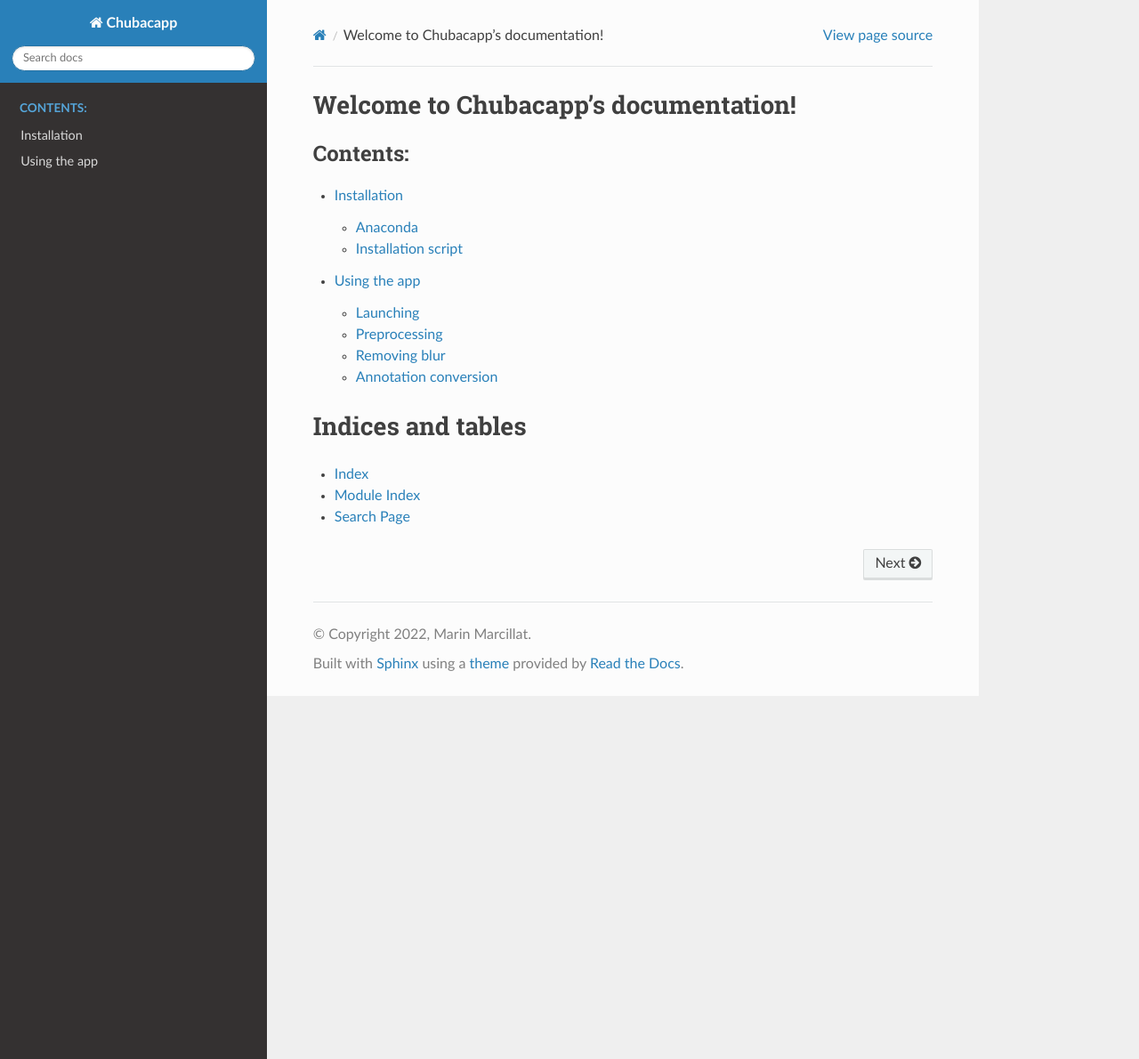
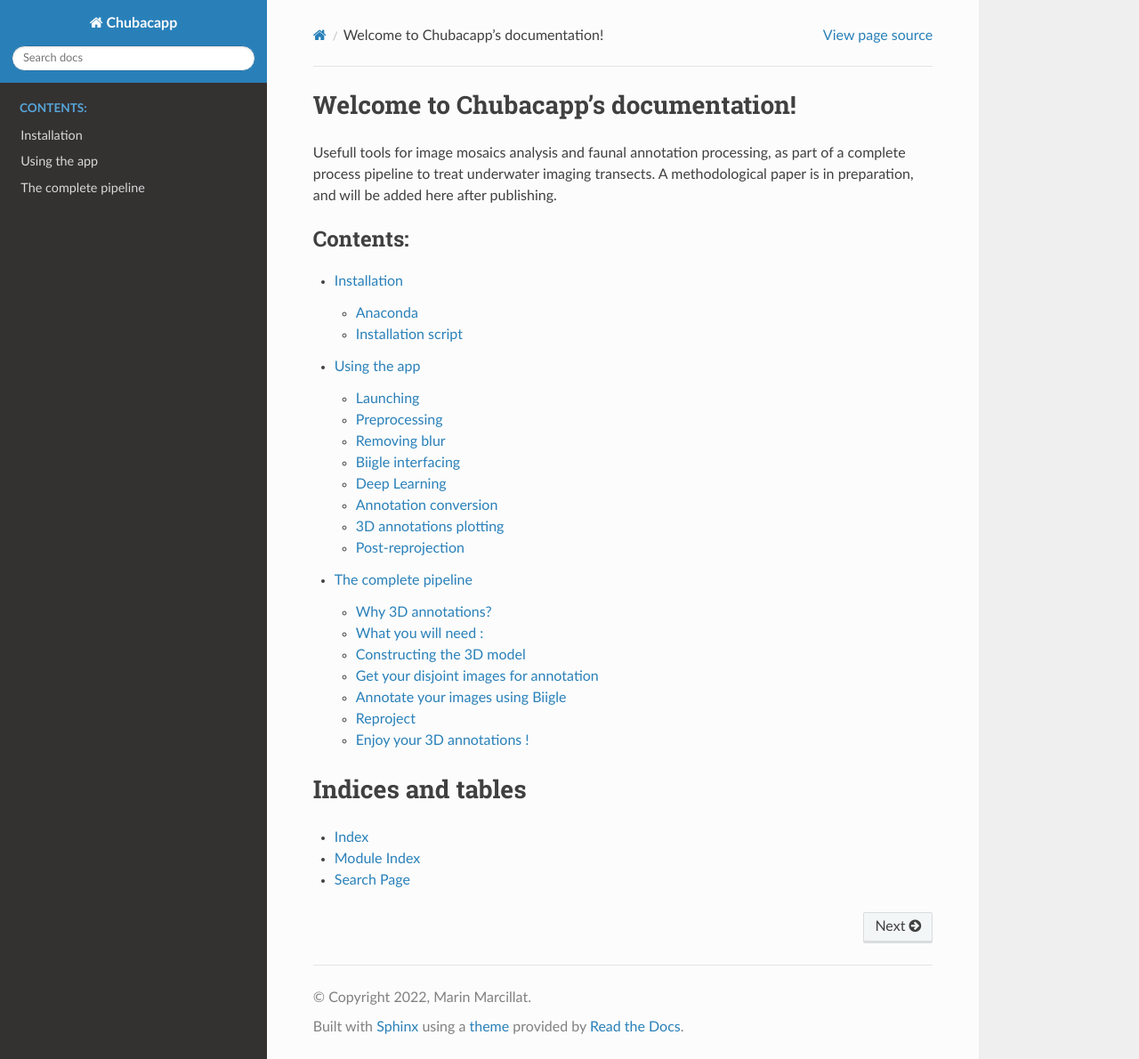
Before and after one commit to marinmarcillat/CHUBACAPP, a Sphinx documentation site: the page built from docs/source/index.rst, in a window 1280 px wide and 1190 px high. Shown: the whole window at 89% size. Built offline with Sphinx 7.4.7 and the Read the Docs theme 2.0.0, drawn with Linux system fonts in a browser that asks for light colours.

Commit message:
small fixes

```diff
--- a/docs/source/index.rst
+++ b/docs/source/index.rst
@@ -6,12 +6,16 @@
 Welcome to Chubacapp's documentation!
 =====================================
 
+Usefull tools for image mosaics analysis and faunal annotation processing, as part of a complete process pipeline to treat underwater imaging transects.
+A methodological paper is in preparation, and will be added here after publishing.
+
 .. toctree::
    :maxdepth: 2
    :caption: Contents:
 
    installation
    usage
+   pipeline
 
 Indices and tables
 ==================
--- /dev/null
+++ b/docs/source/pipeline.rst
@@ -0,0 +1,85 @@
+
+*********************
+The complete pipeline
+*********************
+
+*From raw image/video to geo-referenced 3D annotations*
+
+Not yet ready
+
+Why 3D annotations?
+===================
+
+Because it's way cooler !
+
+What you will need :
+====================
+
+Your data
+*********
+
+You will need:
+
+- Raw images or video
+
+Your images should overlap each other at least 50%. Try to avoid black images in your dataset.
+Your video should not be too fast.
+
+- Navigation file
+
+This is required for the 3D reconstruction. If not provided, your reconstruction won't be dimensionaly accurate. Please refer to the `Matisse 3D manual <https://github.com/IfremerUnderwater/Matisse/blob/master/Config/help/MatisseHelp_EN.pdf>`_ for the structure of your navigation file.
+
+- Your camera intrinsics parameters
+
+This is required for the 3D reconstruction. See `Matisse 3D manual <https://github.com/IfremerUnderwater/Matisse/blob/master/Config/help/MatisseHelp_EN.pdf>`_ for more information.
+
+If using Ifremer ROV, this is not necessary.
+
+Software
+*********
+
+Every software needed is free and mostly open source. You will need:
+
+- Matisse 3D
+- Chubacapp
+- An access to an instance of Biigle (biigle.de or `your own instance <https://biigle-admin-documentation.readthedocs.io/installation/>`_)
+
+Optional but useful:
+
+- 3D metrics (to visualize 3D annotations)
+- Cloud compare (to visualize 3D models)
+
+To download Matisse3D (2D and 3D mosaics): `Matisse3D <https://github.com/IfremerUnderwater/Matisse/releases>`_
+
+To download 3D Metrics (3D models and annotations visualization): `3D Metrics <https://github.com/IfremerUnderwater/3DMetrics/releases>`_
+
+Constructing the 3D model
+=========================
+
+1. Preprocess images using Matisse 3D Preprocessing tool
+
+`Matisse 3D manual <https://github.com/IfremerUnderwater/Matisse/blob/master/Config/help/MatisseHelp_EN.pdf>`_
+
+For images:
+
+For videos:
+
+2. Reconstruct the 3D model using Matisse 3D
+
+
+
+Get your disjoint images for annotation
+=======================================
+
+1. Correct your navigation file using your 3D model
+
+2. Generate a 2D disjoint mosaic (Temporary)
+
+Annotate your images using Biigle
+=================================
+
+Reproject
+=========
+
+Enjoy your 3D annotations !
+===========================
--- a/docs/source/usage.rst
+++ b/docs/source/usage.rst
@@ -19,6 +19,12 @@
 Preprocessing
 *************
 
+.. figure:: images/preprocessing.png
+   :scale: 75 %
+   :alt: preprocessing tab
+
+   The preprocessing tab
+
 Prepare the dives for preprocessing with Matisse Preprocessing. It:
 
 -	Groups multiple navigation dim2 files
@@ -34,7 +40,13 @@
 Removing blur
 *************
 
-Detection and removal of blurry images, and removal from the *.dim2 nav file. It uses the variance of the Laplacian to get the amount of blur of images, and then filter them using student t test. It’s based on Adrian Rosebrock fast Fourier transform algorithm (link needed).
+.. figure:: images/remove_blur.png
+   :scale: 75 %
+   :alt: remove blur tab
+
+   The blur removal tab
+
+Detection and removal of blurry images, and removal from the ``*.dim2`` nav file. It uses the variance of the Laplacian to get the amount of blur of images, and then filter them using student t test. It’s based on Adrian Rosebrock fast Fourier transform algorithm (link needed).
 
 First feed the image directory, and then launch. The algorithm will evaluate a blur value for each image and store it in a csv file. This can take a while.
 
@@ -42,22 +54,75 @@
 
 If le blur evaluation phase has already been done, you can provide the csv to skip the (heavy) calculation step.
 
+Biigle interfacing
+******************
+
+The following widgets feature a Biigle connection interface. Just fill in your credentials (email and API token) and click Connect. This allows to:
+
+-	Input annotations directly to Biigle (see Deep Learning)
+-	Grab images or miniatures from Biigle volumes
+
+Deep Learning
+*************
+
+Auto detection of features on images using yoloV5 deep learning algorithms. The user needs to feed a trained model.
+Annotations can be exported through:
+-	Biigle: directly added to your Biigle project
+-	PascalVOC: standard file protocol for annotation
+
+You can filter annotations based on your chosen confidence level.
+
+*This feature is still under work and will be significantly modified in the future.*
+
+
 Annotation conversion
 *********************
 
-This allows to convert annotations on 2D images to georeferenced 2D annotations or georeferenced 3D annotations. These annotations can be objects annotations or image labels. The annotation report file is a *.csv coming from Biigle. Please make sure to select the correct mode (annotation/label).
+.. figure:: images/annotations_conversion.png
+   :scale: 75 %
+   :alt: annotation conversion tab
+
+   The annotation conversion tab
+
+This allows to convert annotations on 2D images to georeferenced 2D annotations or georeferenced 3D annotations. These annotations can be objects annotations or image labels. The annotation report file is a ``*.csv`` coming from Biigle. Please make sure to select the correct mode (annotation/label).
 
 Geolocalisation
 ---------------
 
-
 The 2D algorithm converts Biigle annotations to 2D annotations using corresponding geotiff from Matisse3D software. It uses features matching to get a homographic matrix, then use it to convert annotations coordinates. It has proven to be less precise than 3D reprojection.
-
 
 Reprojection
 ------------
 
-The 3D algorithm reprojects annotations from a Biigle csv export file on a 3D (*.ply) model. It uses the camera position extracted from the sfm_data file obtained during the photogrammetric reconstruction. It can be exported as a shapefile (lose of the 3D information) or using the 3DMetrics protocol.
+The 3D algorithm reprojects annotations from a Biigle csv export file on a 3D (``*.ply``) model. It uses the camera position extracted from the sfm_data file obtained during the photogrammetric reconstruction. It can be exported as a shapefile (lose of the 3D information) or using the 3DMetrics protocol.
 
 
 **Videos**
+
+3D annotations plotting
+***********************
+
+.. figure:: images/plot3d.png
+   :scale: 75 %
+   :alt: 3D plot tab
+
+   The 3D plotting tab
+
+Post-reprojection
+*****************
+
+This widget allows you to filter annotations to avoid redundancy due to image overlap. It does so by joining overlapping polygons, and, if one point annotation is present on two or more image imprints, by keeping only one.
+
+It also allows to homogenize annotations (based on a configuration file).
+
+The structure of this ``*.csv`` configuration file follows typically this structure:
+
+.. figure:: images/conf_file.png
+   :scale: 75 %
+   :alt: conf file
+
+   Example configuration disposition
+
+Where the first column corresponds to the annotation name, the third to its shape (other annotations shape will be converted, using polygon centroid for polygon to point or by creating a circle for points to polygon).
+
+The input path is a directory containing the polygon and the point annotations under the name polygon.shp and point.shp. The output path must be a directory.
```
Also changed, not shown: 8 other files.
